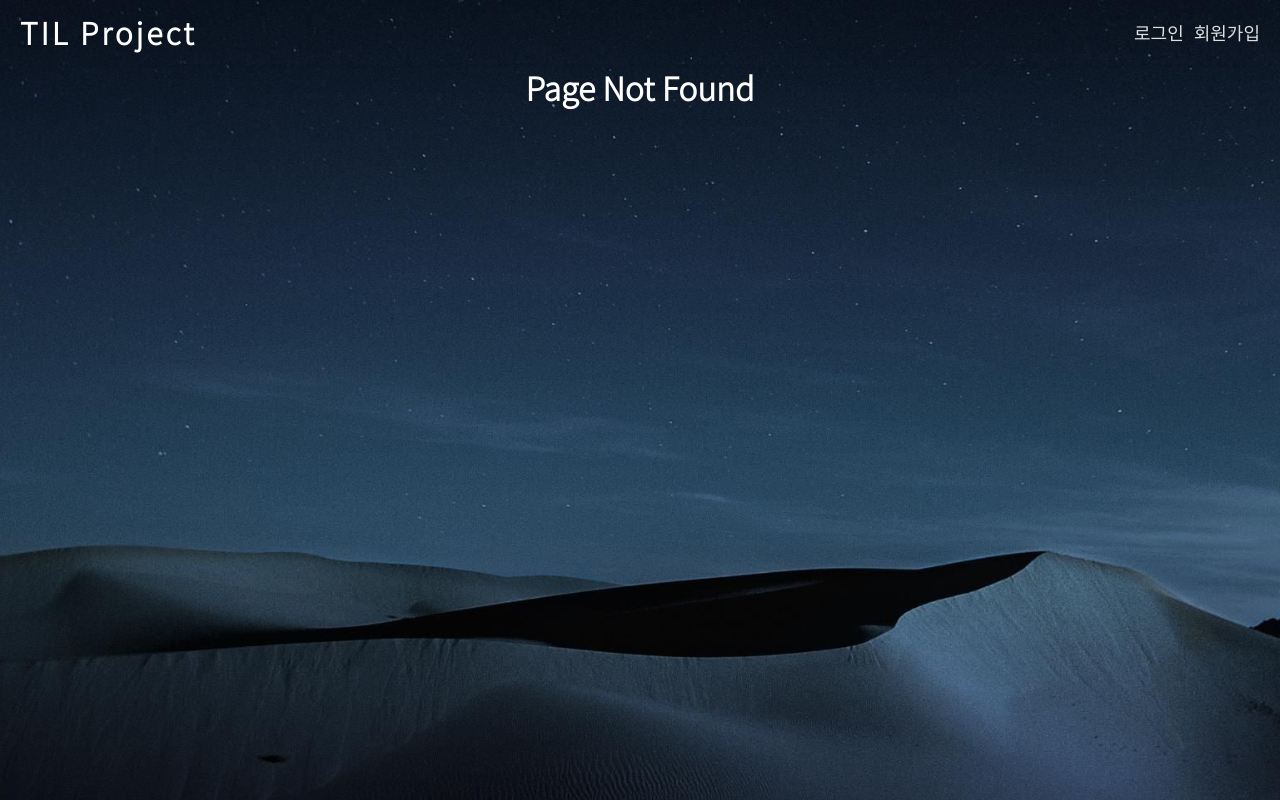
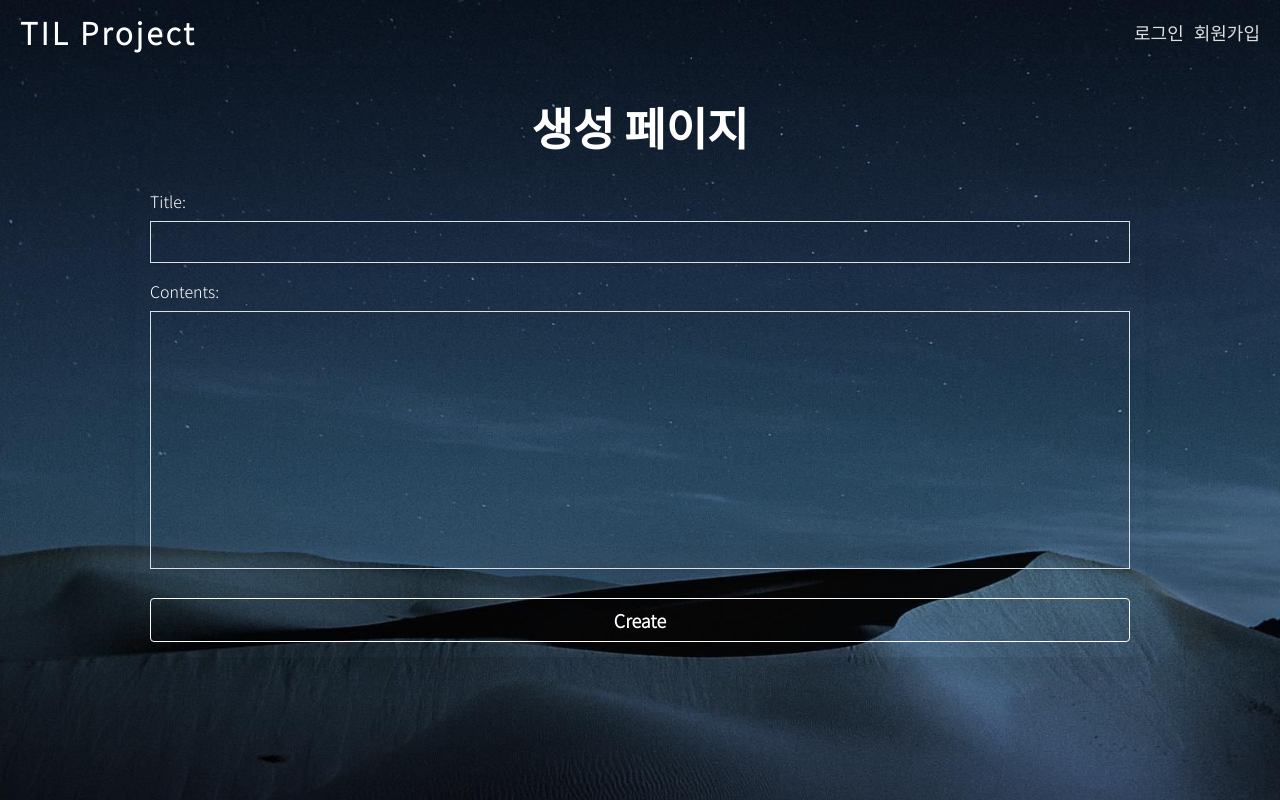
Before and after one commit to pak0426/vue-til-study, a Vue app: page /add in a window 1280 px wide. Before the commit this address had no page. Built offline with nearby package versions, Linux system fonts and the light colour scheme; a web font is replaced by a local one.

Commit message:
- 로그인 후 error 해결 - ionicons 에러 해결 - 등록 페이지 html, css 작성

```diff
--- a/public/index.html
+++ b/public/index.html
@@ -19,9 +19,9 @@
     <noscript>
       <strong>We're sorry but <%= htmlWebpackPlugin.options.title %> doesn't work properly without JavaScript enabled. Please enable it to continue.</strong>
     </noscript>
+    <script type="module" src="https://unpkg.com/ionicons@7.1.0/dist/ionicons/ionicons.esm.js"></script>
+    <script nomodule src="https://unpkg.com/ionicons@7.1.0/dist/ionicons/ionicons.js"></script>
     <div id="app"></div>
     <!-- built files will be auto injected -->
-    <script type="module" src="https://unpkg.com/ionicons@7.1.0/dist/ionicons/ionicons.esm.js"></script>
-    <script nomodule src="https://unpkg.com/ionicons@7.1.0/dist/ionicons/ionicons.js"></script>
   </body>
 </html>
--- a/src/components/LoginForm.vue
+++ b/src/components/LoginForm.vue
@@ -47,32 +47,12 @@
         };
 
         this.logMessage = await this.$store.dispatch('LOGIN', userData);
-
-        // const { data } = await loginUser(userData);
-        // console.log('data', data);
-        // if(!data.tokenInfo) {
-        //   this.logMessage = '에러가 발생했습니다. 관리자에게 문의해주세요.';
-        //   return;
-        // }
-        // this.logMessage = `${data.nickname}님 환영합니다.`;
-        // this.$store.commit('setUsername', data.nickname);
-        //
-        // window.localStorage.setItem('accessToken', data.tokenInfo.grantType + ' ' + data.tokenInfo.accessToken);
-        // window.localStorage.setItem('refreshToken', data.tokenInfo.grantType + ' ' + data.tokenInfo.refreshToken);
-        // this.$store.commit('login');
         this.$router.push('/main');
         this.initForm();
       }
       catch (error) {
         console.log('error', error);
-        const { data } = error.response;
-
-        if(!data) {
-          this.logMessage = '에러가 발생했습니다. 관리자에게 문의해주세요.';
-          return;
-        }
-
-        this.logMessage = data.message;
+        this.logMessage = '에러가 발생했습니다. 관리자에게 문의해주세요.';
       }
     },
     initForm() {
--- /dev/null
+++ b/src/components/PostAddForm.vue
@@ -0,0 +1,28 @@
+<template>
+  <div class="contents">
+    <h1 class="page-header">생성 페이지</h1>
+    <div class="form-wrapper">
+      <form class="form">
+        <div>
+          <label for="title">Title:</label>
+          <input id="title" type="text">
+        </div>
+        <div>
+          <label for="contents">Contents:</label>
+          <textarea id="contents" rows="10"></textarea>
+        </div>
+        <button type="submit" class="btn">Create</button>
+      </form>
+    </div>
+  </div>
+</template>
+
+<script>
+
+</script>
+
+<style scoped>
+.form-wrapper .form {
+  width: 100%;
+}
+</style>
--- a/src/main.js
+++ b/src/main.js
@@ -4,6 +4,7 @@
 import store from '@/store/index';
 
 Vue.config.productionTip = false;
+Vue.config.ignoredElements = [/^ion-/]
 
 new Vue({
   render: h => h(App),
--- a/src/routes/index.js
+++ b/src/routes/index.js
@@ -23,6 +23,10 @@
       component: () => import('@/views/MainPage.vue'),
     },
     {
+      path: '/add',
+      component: () => import('@/views/PostAddPage.vue'),
+    },
+    {
       path: '*',
       component: () => import('@/views/NotFoundPage.vue'),
     }
--- a/src/store/index.js
+++ b/src/store/index.js
@@ -37,9 +37,10 @@
       this.logMessage = `${data.nickname}님 환영합니다.`;
       commit('setUsername', data.nickname);
 
+      console.log('this');
       window.localStorage.setItem('accessToken', data.tokenInfo.grantType + ' ' + data.tokenInfo.accessToken);
       window.localStorage.setItem('refreshToken', data.tokenInfo.grantType + ' ' + data.tokenInfo.refreshToken);
-      this.$store.commit('login');
+      commit('login');
       return this.logMessage;
     }
   },
--- /dev/null
+++ b/src/views/PostAddPage.vue
@@ -0,0 +1,19 @@
+<template>
+  <div class="form-container">
+    <PostAddForm></PostAddForm>
+  </div>
+</template>
+
+<script>
+import PostAddForm from '@/components/PostAddForm.vue';
+
+export default {
+  components: {
+    PostAddForm
+  }
+};
+</script>
+
+<style scoped>
+
+</style>
```
